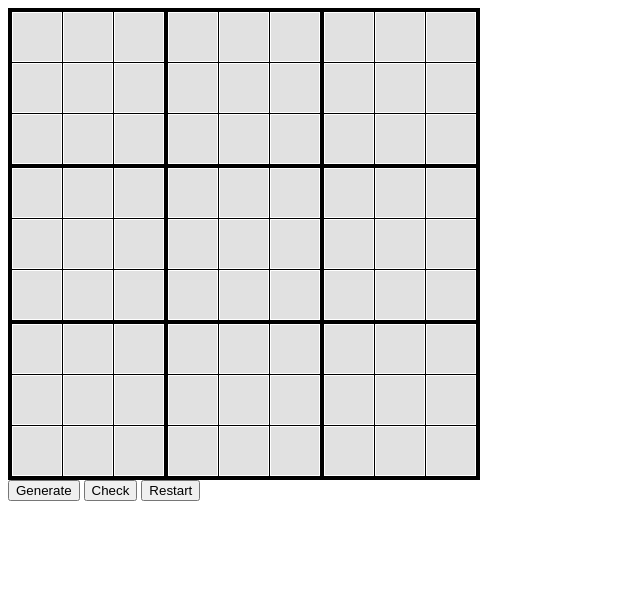
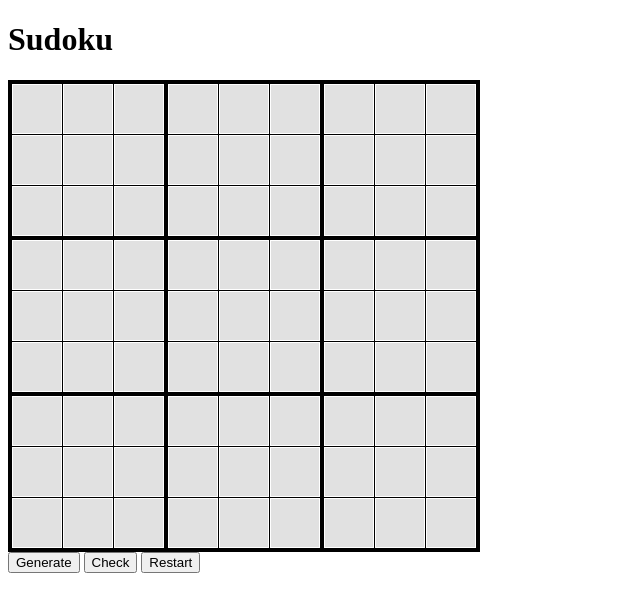
Before and after one commit to Dhanasekhar-k-e/sudoku, a plain HTML site: page sudoku.html in a window 1280 px wide. Shown: the whole page, without its empty margins (0-640 px from the left). Drawn offline with Linux system fonts and the light colour scheme.

Commit message:
editions

```diff
--- a/sudoku.html
+++ b/sudoku.html
@@ -5,6 +5,7 @@
     <link rel="stylesheet" type="text/css" href="sudoku.css">
 </head>
 <body>
+    <h1>Sudoku</h1>
     <div class="body" id="sudoku">
         <div class="card game">
             <table id="puzzle-grid">
```
